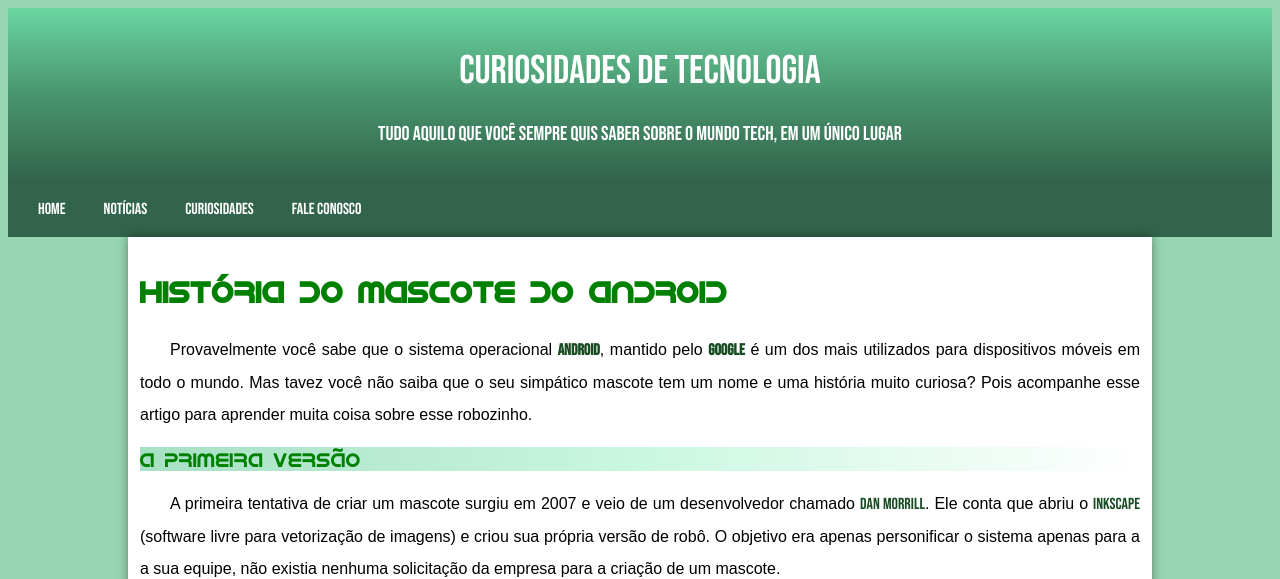
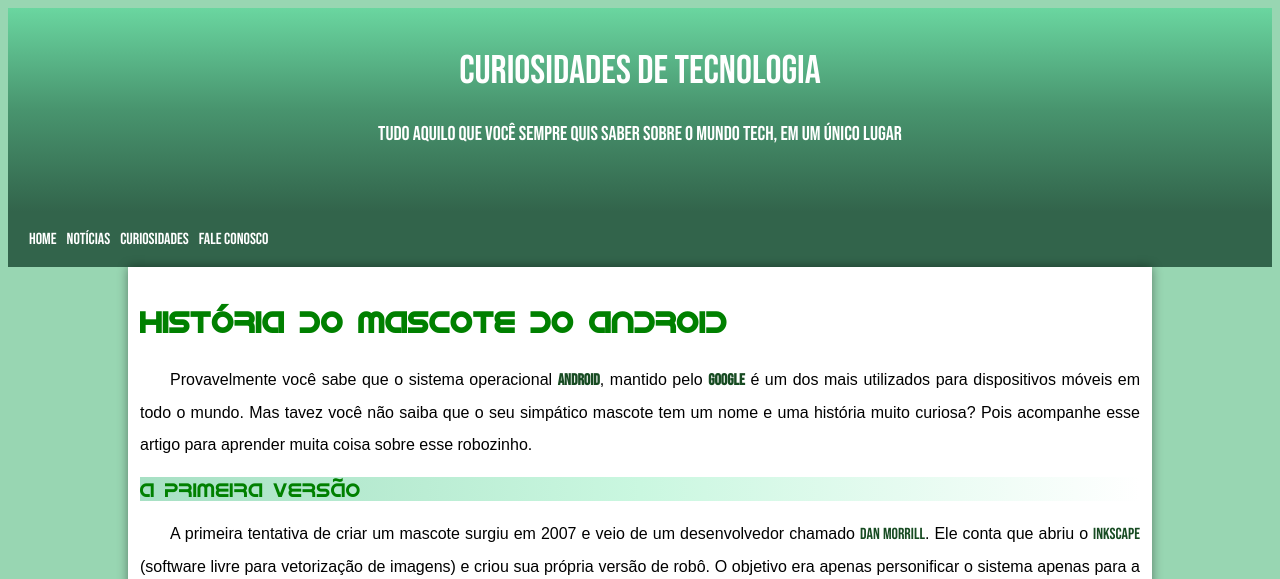
Before and after one commit to gva19601990/projetoidroid, a plain HTML site: page index.html in a window 1280 px wide. Shown: the top 579 px of the page. Drawn offline with Linux system fonts and the light colour scheme.

Commit message:
Add files via upload

```diff
--- a/index.html
+++ b/index.html
@@ -21,11 +21,11 @@
 strong {color: rgb(23, 75, 34);font-family: BebasNeue-Regular;}
 
 
-header {color: white;background-image: linear-gradient(to top, rgb(50, 100, 75), rgb(72, 148, 110),rgb(106, 214, 160));text-align: center;font-family: BebasNeue-Regular, Tahoma, Geneva, Verdana, sans-serif;padding: 12px;height: 150px;}
+header {color: white;background-image: linear-gradient(to top, rgb(50, 100, 75), rgb(72, 148, 110),rgb(106, 214, 160));text-align: center;font-family: BebasNeue-Regular, Tahoma, Geneva, Verdana, sans-serif;padding: 12px;height: 180px;}
 header > h1 {font-size: 40px;font-weight: 100}
 header > h2 {margin-bottom: 12px;font-size: 20px;font-weight: 100;}
 
-nav > span > a {color: white;text-decoration: none;margin-right: 10px;font-family: BebasNeue-Regular;padding: 12px;}
+nav > span > a {color: white;text-decoration: none;font-family: BebasNeue-Regular;padding: 3px;margin: 0%;}
 nav > span > a:hover{background-color: rgb(146, 199, 170);border-radius: 5px;transition-duration: 0.5s;}
 nav {text-align: left;background-color: rgb(50, 100, 75) ;padding: 18px;}
 
```
